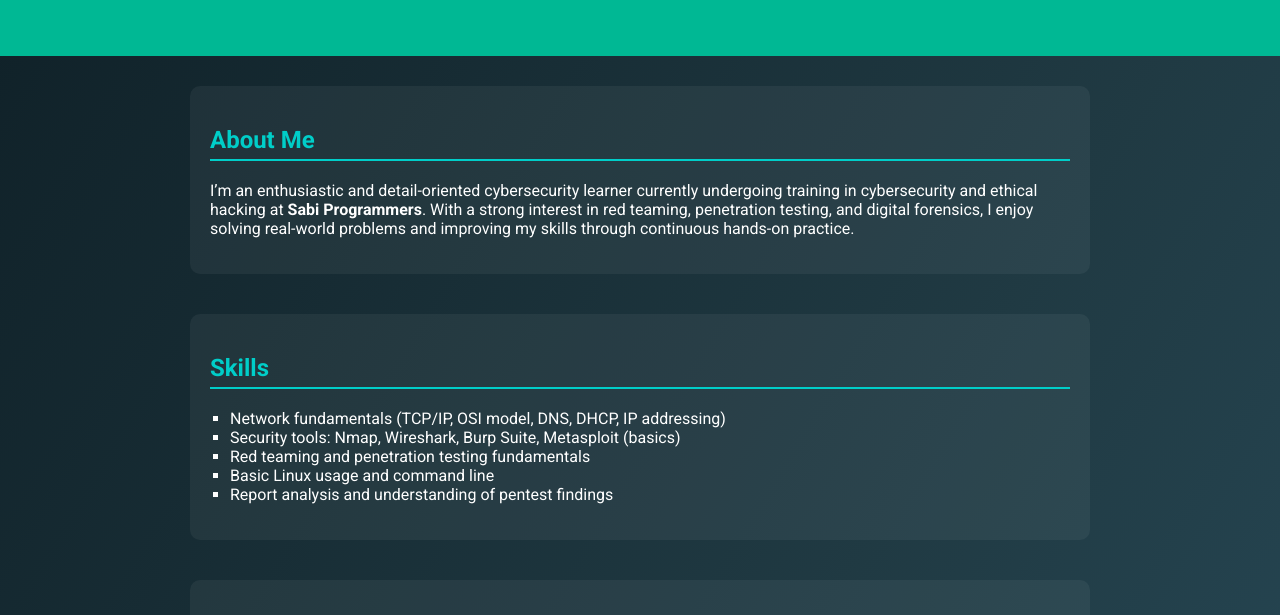
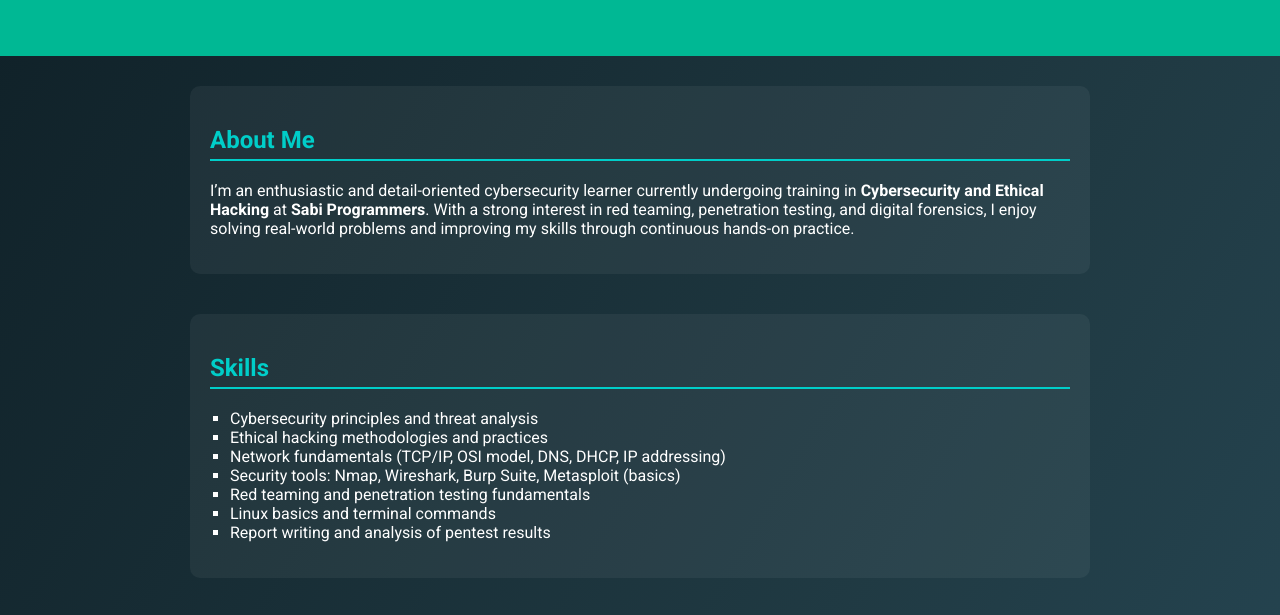
Before and after one commit to achieverhero/achieverhero.github.io, a plain HTML site: page index.html in a window 1280 px wide. Shown: the part 129-744 px from the top of the page. Drawn offline with Linux system fonts and the light colour scheme.

Commit message:
Update index.html

```diff
--- a/index.html
+++ b/index.html
@@ -70,17 +70,19 @@
   <div class="container">
     <div class="section">
       <h2>About Me</h2>
-      <p>I’m an enthusiastic and detail-oriented cybersecurity learner currently undergoing training in cybersecurity and ethical hacking at <strong>Sabi Programmers</strong>. With a strong interest in red teaming, penetration testing, and digital forensics, I enjoy solving real-world problems and improving my skills through continuous hands-on practice.</p>
+      <p>I’m an enthusiastic and detail-oriented cybersecurity learner currently undergoing training in <strong>Cybersecurity and Ethical Hacking</strong> at <strong>Sabi Programmers</strong>. With a strong interest in red teaming, penetration testing, and digital forensics, I enjoy solving real-world problems and improving my skills through continuous hands-on practice.</p>
     </div>
 
     <div class="section">
       <h2>Skills</h2>
       <ul>
+        <li>Cybersecurity principles and threat analysis</li>
+        <li>Ethical hacking methodologies and practices</li>
         <li>Network fundamentals (TCP/IP, OSI model, DNS, DHCP, IP addressing)</li>
         <li>Security tools: Nmap, Wireshark, Burp Suite, Metasploit (basics)</li>
         <li>Red teaming and penetration testing fundamentals</li>
-        <li>Basic Linux usage and command line</li>
-        <li>Report analysis and understanding of pentest findings</li>
+        <li>Linux basics and terminal commands</li>
+        <li>Report writing and analysis of pentest results</li>
       </ul>
     </div>
 
@@ -130,7 +132,7 @@
   </div>
 
   <footer>
-    <p>© 2025 Onyebuagu Achiever Hero</p>
+    <p>© 2025 Onyebuagu Achiever Hero. All rights reserved.</p>
   </footer>
 </body>
 </html>
```
